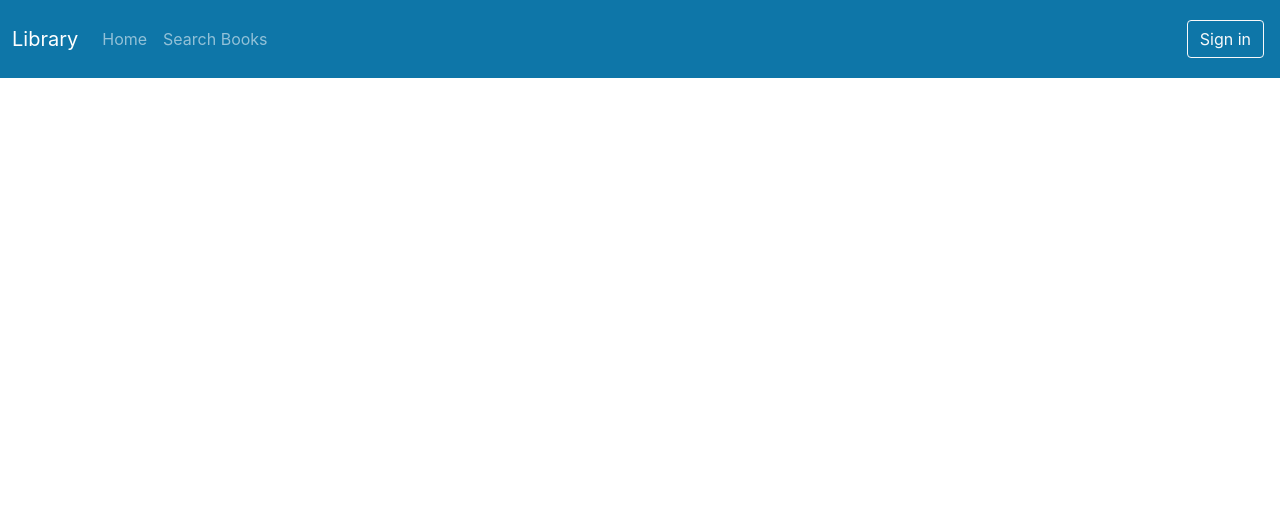
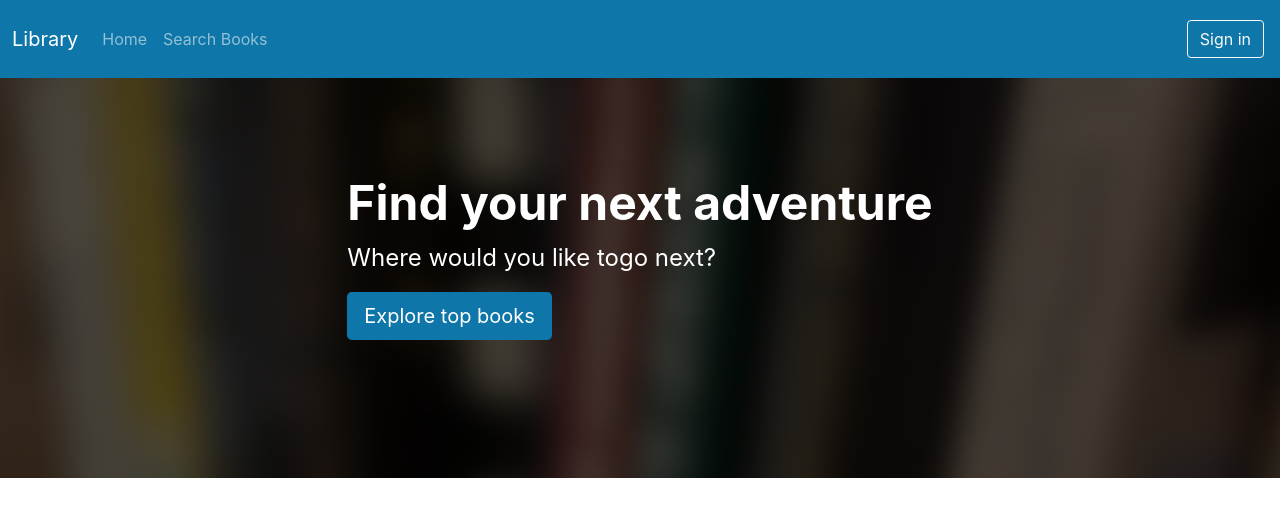
Before and after one commit to betymesfin/Library_services, a React (Create React App) app: page / in a window 1280 px wide. Shown: the top 516 px of the page. Built offline with nearby package versions, Linux system fonts and the light colour scheme.

Commit message:
added new exploretopbooks component

```diff
--- a/src/App.tsx
+++ b/src/App.tsx
@@ -2,10 +2,14 @@
 
 import './App.css';
 import { Navbar } from './Layouts/NavbarAndFooter/Navbarcomponent';
+import { ExploreTopBooks } from './Layouts/HomePage/ExploreTopBooks';
 
 function App() {
   return (
-    <Navbar/>
+    <div>
+      <Navbar/>
+      <ExploreTopBooks/>
+    </div>
   );
 }
 
--- /dev/null
+++ b/src/Layouts/HomePage/ExploreTopBooks.tsx
@@ -0,0 +1,14 @@
+export const ExploreTopBooks =() =>{
+    return(
+        <div className='p-5 mb-4 bg-dark header'>
+            <div className="container-fluid py-5 text-white
+            d-flex justify-content-center align-items-center">
+            <div>
+                <h1 className="display-5 fw-bold">Find your next adventure</h1>
+                <p className="col-md-8 fs-4">Where would you like togo next?</p>
+                <a type="button" className="btn main-color btn-lg text-white" href="#">Explore top books</a>
+            </div>
+            </div>
+        </div>
+    );
+}
```
